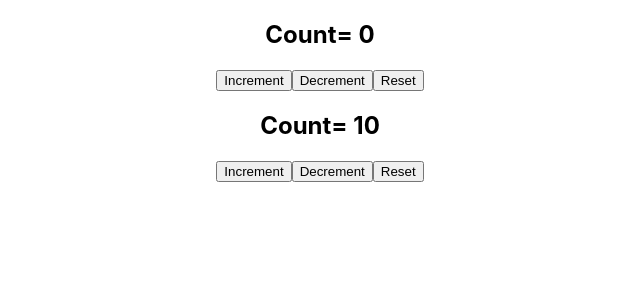
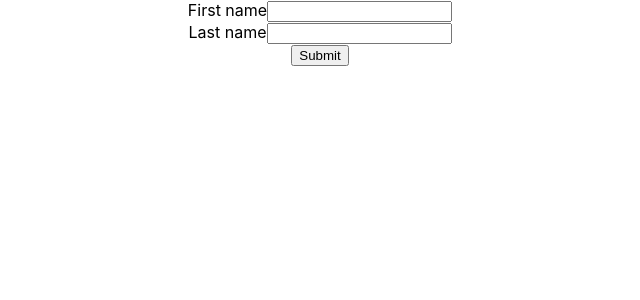
Before and after one commit to sowmiyashanmugaanatham/ReactJs-Basics, a React (Create React App) app: page / in a window 1280 px wide. Shown: the top 300 px of the page, without its empty margins (320-960 px from the left). Built offline with nearby package versions, Linux system fonts and the light colour scheme.

Commit message:
Topic Name:useInput Custom Hook

```diff
--- a/src/App.js
+++ b/src/App.js
@@ -1,14 +1,14 @@
 
 import React, { useReducer } from 'react'
 import './App.css'
-import CounterOne from './Components/CounterOne'
-import CounterTwo from './Components/CounterTwo'
+import UserForm from './Components/UserForm'
+
 
 function App() {
   return (
     <div className='App'>
-      <CounterOne />
-      <CounterTwo />
+    <UserForm />
+
     </div>
   )
 }
--- /dev/null
+++ b/src/Components/UserForm.js
@@ -0,0 +1,36 @@
+import React, {useState} from 'react';
+import useInput from '../hooks/useInput';
+
+function UserForm() {
+    const [firstName, bindFirstName, resetFirstName]=useInput('')
+    const [lastName, bindLastName, resetLastName]=useInput('')
+
+    const submitHandler = e => {
+        e.preventDefault()
+        alert( `Hello ${firstName} ${lastName}`)
+        resetFirstName()
+        resetLastName()
+    }
+  return (
+    <div>
+      <form onSubmit={submitHandler}>
+          <div>
+          <label>First name</label>
+              <input
+            {...bindFirstName}
+              type='text' />
+
+          </div>
+          <div>
+              <label>Last name</label>
+              <input
+              {...bindLastName}
+              type='text' />
+          </div>
+          <button>Submit</button>
+      </form>
+    </div>
+  );
+}
+
+export default UserForm;
--- /dev/null
+++ b/src/hooks/useInput.js
@@ -0,0 +1,18 @@
+import {useState} from 'react'
+
+function useInput(intialValue) {
+  const [value,setValue] = useState(intialValue)
+  const reset = () =>{
+      setValue(intialValue)
+  }
+  const bind = {
+      value,
+      onChange: e =>{
+          setValue(e.target.value)
+      }
+      }
+      return [value, bind, reset]
+  }
+
+
+export default useInput
```
